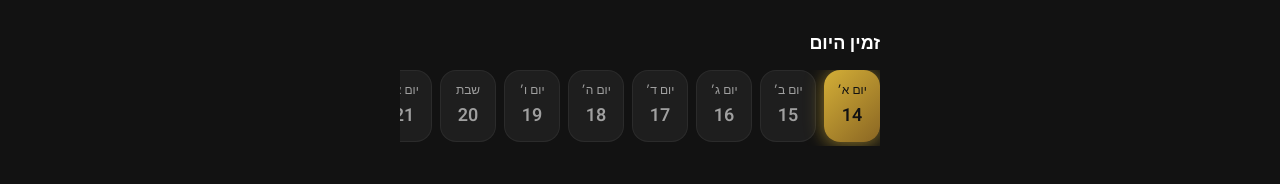
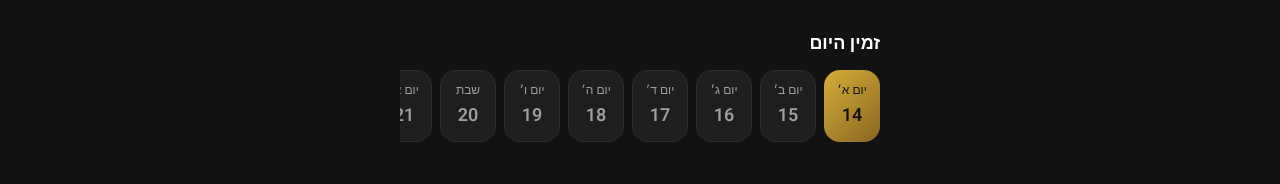
Before and after one commit to ranweb98-code/avielnaim, a Next.js app: page /book in a window 1280 px wide. Shown: the part 382-566 px from the top of the page. Built offline with nearby package versions, Linux system fonts and the light colour scheme; no server answers; the database is empty.

Commit message:
Fix Jerusalem timezone for availability and book page UI

```diff
--- a/src/app/globals.css
+++ b/src/app/globals.css
@@ -107,12 +107,12 @@ body {
   justify-content: center;
   min-width: 3.5rem;
   min-height: 4.5rem;
+  flex-shrink: 0;
   border-radius: 1rem;
   background: var(--bg-card);
   border: 1px solid rgba(255, 255, 255, 0.06);
   color: var(--text-secondary);
-  transition: background 0.2s ease, color 0.2s ease, box-shadow 0.2s ease;
-  flex-shrink: 0;
+  transition: background 0.2s ease, color 0.2s ease;
   -webkit-tap-highlight-color: transparent;
 }
 
@@ -120,10 +120,6 @@ body {
   background: linear-gradient(135deg, var(--gold-start), var(--gold-end));
   color: #121212;
   border: none;
-  box-shadow:
-    0 0 20px rgba(212, 175, 55, 0.45),
-    0 4px 16px rgba(212, 175, 55, 0.25);
-  transform: translateZ(0);
 }
 
 .time-pill {
```
